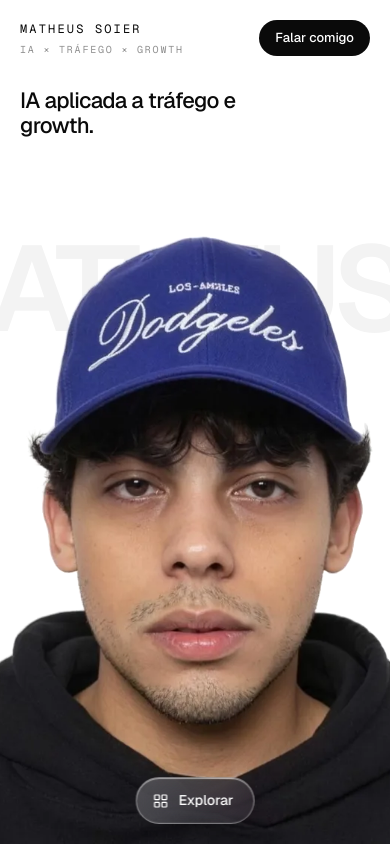
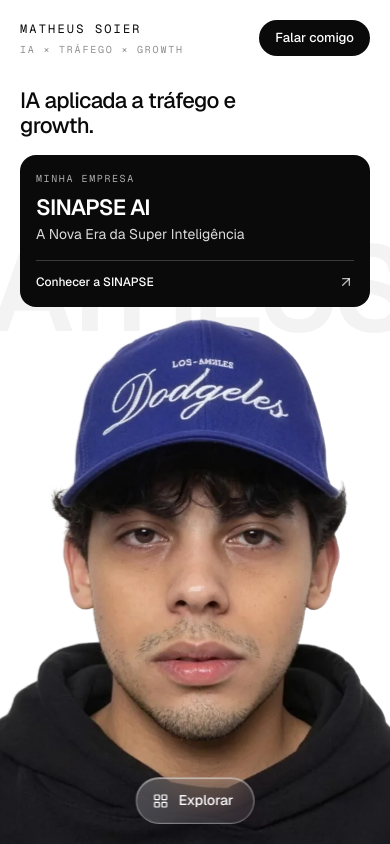
Before and after one commit to Matheus-soier/eusoier-link-bio, a Next.js app: page / in a window 390 px wide. Built offline with nearby package versions, Linux system fonts and the light colour scheme.

Commit message:
Highlight SINAPSE AI and remove School offer (#2)

```diff
--- a/app/globals.css
+++ b/app/globals.css
@@ -87,6 +87,45 @@
   }
 }
 
+/* Keep the company and education links clear of the header on short laptops. */
+@media (min-width: 768px) and (max-height: 700px) {
+  .desktop-intro > p:first-child {
+    font-size: 20px;
+  }
+
+  .desktop-intro > p:nth-child(2) {
+    margin-top: 8px;
+    font-size: 12px;
+    line-height: 1.4;
+  }
+
+  .desktop-intro > div {
+    margin-top: 12px;
+  }
+
+  .desktop-intro .company-card {
+    padding: 12px;
+  }
+
+  .desktop-intro .company-eyebrow {
+    display: none;
+  }
+
+  .desktop-intro .company-name {
+    margin-top: 0;
+    font-size: 20px;
+  }
+
+  .desktop-intro .company-cta {
+    margin-top: 8px;
+    padding-top: 8px;
+  }
+
+  .desktop-intro li > a {
+    padding-block: 8px;
+  }
+}
+
 @media (prefers-reduced-motion: reduce) {
   *,
   ::before,
--- a/app/page.tsx
+++ b/app/page.tsx
@@ -2,6 +2,7 @@
 import { MobileMenu } from "@/components/site/mobile-menu";
 import { HeadTracker } from "@/components/site/head-tracker";
 import { PartnerCard } from "@/components/site/partner-card";
+import { CompanyCard } from "@/components/site/company-card";
 import { ScrambleText } from "@/components/site/scramble-text";
 import { education, profile, socials } from "@/lib/content";
 
@@ -34,7 +35,7 @@
 
       {/* Head that turns toward the pointer, anchored to the bottom and centered */}
       <div
-        className="reveal absolute bottom-0 left-1/2 aspect-[960/860] h-[76dvh] -translate-x-1/2 md:h-[86dvh] md:[mask-composite:intersect] md:[mask-image:linear-gradient(to_bottom,#000_60%,transparent_95%),linear-gradient(to_right,transparent,#000_18%,#000_82%,transparent)]"
+        className="reveal absolute bottom-0 left-1/2 aspect-[960/860] h-[min(76dvh,calc(100dvh-290px))] -translate-x-1/2 md:h-[86dvh] md:[mask-composite:intersect] md:[mask-image:linear-gradient(to_bottom,#000_60%,transparent_95%),linear-gradient(to_right,transparent,#000_18%,#000_82%,transparent)]"
         style={delay(150)}
       >
         <HeadTracker alt={`Foto de ${profile.name}`} className="absolute inset-0" />
@@ -61,24 +62,32 @@
         </a>
       </header>
 
-      {/* Mobile headline */}
-      <p
-        className="reveal absolute inset-x-5 top-[88px] z-20 max-w-[18rem] text-[22px] font-medium leading-[1.15] tracking-[-0.03em] md:hidden"
+      {/* Mobile introduction and company highlight */}
+      <div
+        className="reveal absolute inset-x-5 top-[88px] z-20 max-w-[22rem] md:hidden"
         style={delay(100)}
       >
-        {profile.headline}
-      </p>
+        <p className="max-w-[18rem] text-[22px] font-medium leading-[1.15] tracking-[-0.03em]">
+          {profile.headline}
+        </p>
+        <div className="mt-4">
+          <CompanyCard />
+        </div>
+      </div>
 
       {/* Left column: headline + education */}
       <aside
-        className="reveal absolute left-8 top-1/2 z-20 hidden w-[clamp(220px,19vw,270px)] -translate-y-1/2 md:block"
+        className="desktop-intro reveal absolute left-8 top-1/2 z-20 hidden w-[clamp(220px,19vw,270px)] -translate-y-1/2 md:block"
         style={delay(300)}
       >
         <p className="text-[24px] font-medium leading-[1.1] tracking-[-0.035em]">
           {profile.headline}
         </p>
         <p className="mt-3 text-[13px] leading-relaxed text-ink/55">{profile.bio}</p>
-        <div className="mt-8">
+        <div className="mt-5">
+          <CompanyCard />
+        </div>
+        <div className="mt-6">
           <Label>/educação</Label>
           <LinkList items={education} numbered />
         </div>
--- /dev/null
+++ b/components/site/company-card.tsx
@@ -0,0 +1,29 @@
+import { ArrowUpRight } from "lucide-react";
+import { company } from "@/lib/content";
+
+export const CompanyCard = () => (
+  <a
+    href={company.href}
+    target="_blank"
+    rel="noopener noreferrer"
+    className="company-card group block rounded-2xl bg-ink p-4 text-white outline-none transition-colors hover:bg-ink/90 focus-visible:ring-2 focus-visible:ring-ink focus-visible:ring-offset-4 active:bg-ink/80 motion-reduce:transition-none"
+  >
+    <p className="company-eyebrow font-mono text-[10px] uppercase tracking-[0.16em] text-white/65">
+      {company.label}
+    </p>
+    <h2 className="company-name mt-2 text-[22px] font-semibold leading-tight tracking-[-0.035em]">
+      {company.name}
+    </h2>
+    <p className="mt-1 max-w-[17rem] text-[14px] leading-snug text-white/85">
+      {company.tagline}
+    </p>
+    <div className="company-cta mt-4 flex items-center justify-between gap-3 border-t border-white/20 pt-3">
+      <span className="text-[12px] font-medium">{company.cta}</span>
+      <ArrowUpRight
+        size={16}
+        aria-hidden="true"
+        className="shrink-0 text-white/70 transition-transform group-hover:-translate-y-0.5 group-hover:translate-x-0.5 group-focus-visible:-translate-y-0.5 group-focus-visible:translate-x-0.5 motion-reduce:transition-none"
+      />
+    </div>
+  </a>
+);
--- a/components/site/mobile-menu.tsx
+++ b/components/site/mobile-menu.tsx
@@ -6,6 +6,7 @@
 import { cn } from "@/components/ui/cn";
 import { LinkList } from "@/components/site/link-list";
 import { PartnerCard } from "@/components/site/partner-card";
+import { CompanyCard } from "@/components/site/company-card";
 import { BRANDS, BrandIcon } from "@/components/site/brand-icons";
 
 const Label = ({ children }: { children: React.ReactNode }) => (
@@ -78,6 +79,9 @@
         </div>
 
         <div className="flex flex-col gap-5 overflow-y-auto overscroll-contain px-5 pb-[max(1.25rem,env(safe-area-inset-bottom))] pt-2">
+          <section aria-label="SINAPSE AI">
+            <CompanyCard />
+          </section>
           <section>
             <Label>/educação</Label>
             <LinkList items={education} numbered />
--- a/lib/content.ts
+++ b/lib/content.ts
@@ -26,11 +26,6 @@
 
 export const education: LinkItem[] = [
   {
-    name: "Sinapse School",
-    meta: "Curso gravado",
-    href: "https://school.snps.ai/matheus",
-  },
-  {
     name: "Guias gratuitos",
     meta: "Grátis · passo a passo",
     href: "https://snps.ai/guias",
@@ -50,6 +45,14 @@
     ),
   },
 ];
+
+export const company = {
+  name: "SINAPSE AI",
+  tagline: "A Nova Era da Super Inteligência",
+  label: "Minha empresa",
+  cta: "Conhecer a SINAPSE",
+  href: "https://sinapse.si/",
+};
 
 export const partner = {
   name: "Hyper",
```
Also changed, not shown: 1 other file (tests, documents, lock files or other folders).
